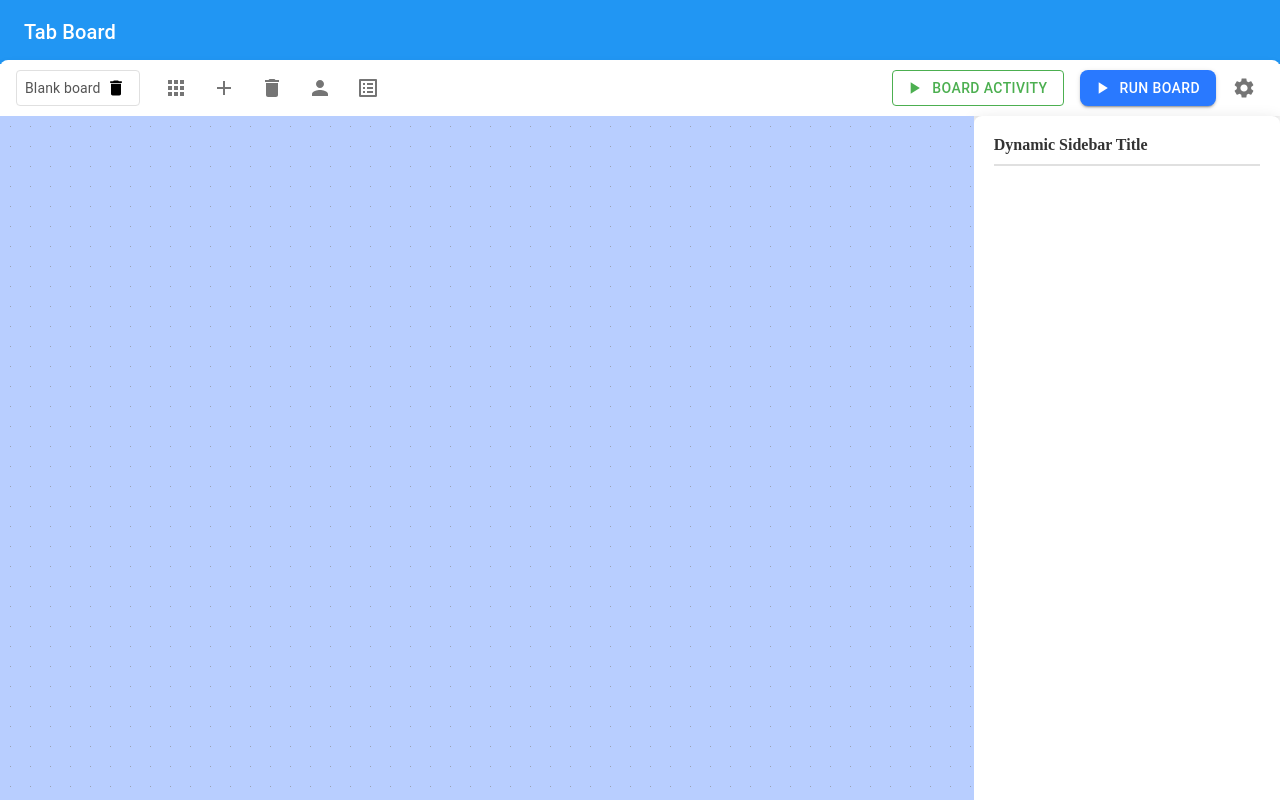
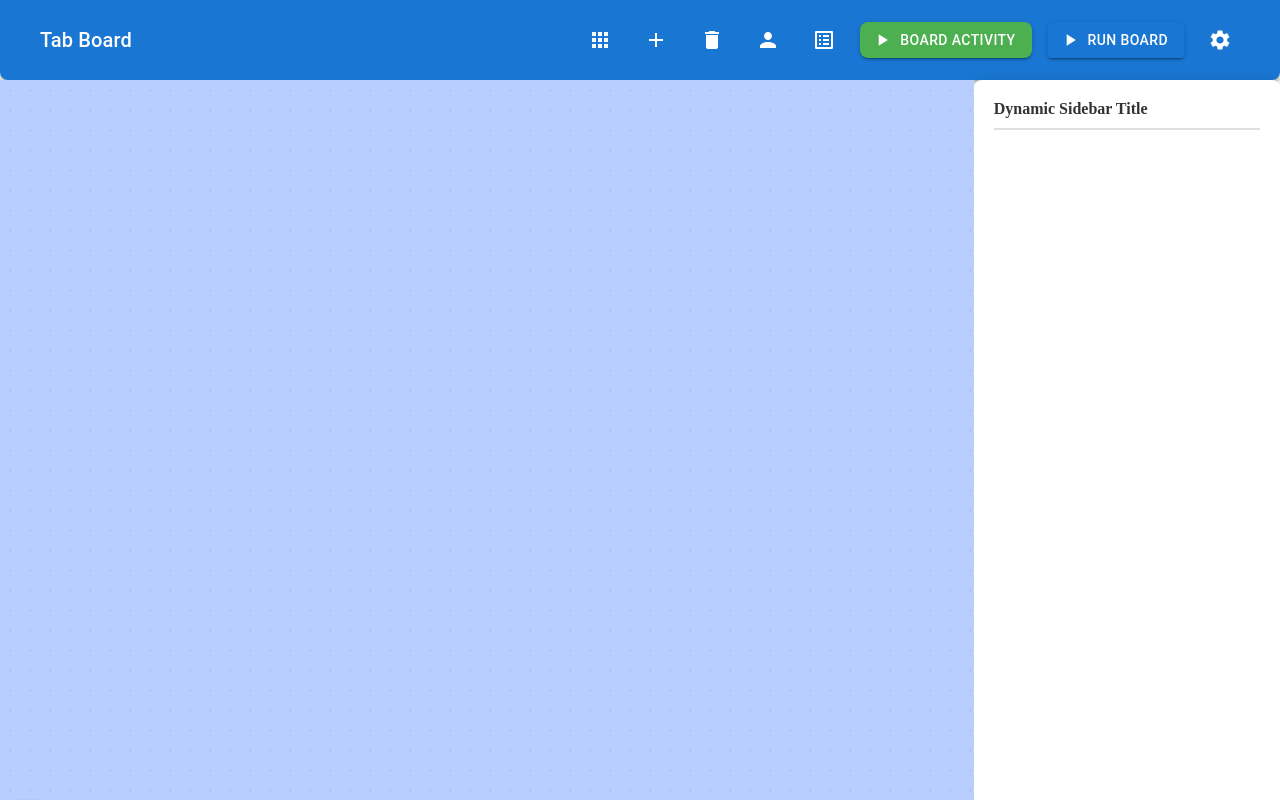
Before and after one commit to niley1nov/tab-board, a React app: page /#/board in a window 1280 px wide. Built offline with nearby package versions, Linux system fonts and the light colour scheme.

Commit message:
NavBar style refactoring

```diff
--- a/src/components/NavBar.jsx
+++ b/src/components/NavBar.jsx
@@ -18,22 +18,14 @@ import DeleteIcon from '@mui/icons-material/Delete';
 import PersonIcon from '@mui/icons-material/Person';
 import AddIcon from '@mui/icons-material/Add';
 import ListAltIcon from '@mui/icons-material/ListAlt';
-import {useToken} from '../containers/TokenContext'; // Adjust the path
-import { styled } from '@mui/system';
+import { useToken } from '../containers/TokenContext'; // Adjust the path
 
-const TabSection = styled(Box)(({ theme }) => ({
-	backgroundColor: '#fff',
-	borderRadius: '8px 8px 0 0',
-	boxShadow: '0px 4px 8px rgba(0, 0, 0, 0.1)',
-	padding: '8px 16px',
-	marginTop: '-4px',
-	display: 'flex',
-	alignItems: 'center',
-}));
+// Import the CSS file
+import '../stylesheets/NavBar.css';
 
 function Navbar({ onAddNode }) {
 	const [open, setOpen] = useState(false);
-	const {token, setToken} = useToken();
+	const { token, setToken } = useToken();
 	const [apiToken, setApiToken] = useState('');
 
 	function setInert(inert) {
@@ -59,72 +51,70 @@ function Navbar({ onAddNode }) {
 	};
 
 	useEffect(() => {
+		// Initialize apiToken with the current token value on component mount
+		setApiToken(token);
+
+		// Remove inert if dialog is closed
 		if (!open) {
 			setInert(false);
 		}
-	}, [open]);
+	}, [token, open]); // Runs on token initialization or when open changes
 
 	return (
-		<Box sx={{ flexShrink: 1 }}>
-			{/* Blue Header Section */}
-			<AppBar position="static" color="primary" sx={{ backgroundColor: '#2196f3', boxShadow: 'none' }}>
-				<Toolbar>
+		<>
+			{/* Merged Navbar */}
+			<AppBar position="static" className="navbar-container">
+				<Toolbar className="navbar-toolbar">
 					{/* App Title */}
-					<Typography variant="h6" component="div" sx={{ marginRight: 2 }}>
+					<Typography variant="h6" component="div">
 						Tab Board
 					</Typography>
-				</Toolbar>
-			</AppBar>
 
-			{/* White Tab Section */}
-			<TabSection>
-				{/* Tab with Close Icon */}
-				<Box display="flex" alignItems="center" sx={{ border: '1px solid #e0e0e0', borderRadius: 1, padding: '2px 8px', marginRight: 2 }}>
-					<Typography variant="body2">Blank board</Typography>
-					<IconButton size="small" color="inherit">
-						<DeleteIcon fontSize="small" />
-					</IconButton>
-				</Box>
-
-				{/* Icons */}
-				<Box sx={{ display: 'flex', gap: 1, alignItems: 'center', marginRight: 'auto' }}>
-					<IconButton color="default">
+					{/* Navigation Buttons */}
+					<Box className="navbar-icons">
+						<IconButton color="inherit">
 							<AppsIcon />
 						</IconButton>
-					<IconButton color="default" onClick={onAddNode}>
+						<IconButton color="inherit" onClick={onAddNode}>
 							<AddIcon />
 						</IconButton>
-					<IconButton color="default">
+						<IconButton color="inherit">
 							<DeleteIcon />
 						</IconButton>
-					<IconButton color="default">
+						<IconButton color="inherit">
 							<PersonIcon />
 						</IconButton>
-					<IconButton color="default">
+						<IconButton color="inherit">
 							<ListAltIcon />
 						</IconButton>
-				</Box>
 
-				{/* Board Activity */}
-				<Button variant="outlined" startIcon={<PlayArrowIcon />} sx={{ color: '#4caf50', borderColor: '#4caf50', marginRight: 2 }}>
+						{/* Buttons */}
+						<Button
+							variant="contained"
+							startIcon={<PlayArrowIcon />}
+							sx={{
+								backgroundColor: '#4caf50', // Green background
+								color: '#ffffff', // White text
+								borderRadius: '8px',
+							}}
+						>
 							Board Activity
 						</Button>
-
-				{/* Run Board Button */}
 						<Button
 							variant="contained"
-					color="primary"
 							startIcon={<PlayArrowIcon />}
-					sx={{ backgroundColor: '#2979ff', borderRadius: 2, padding: '6px 16px', marginRight: 1 }}
+							className="run-board-button"
 						>
 							Run Board
 						</Button>
 
 						{/* Settings Icon */}
-				<IconButton color="default" onClick={handleSettingOpen}>
+						<IconButton color="inherit" onClick={handleSettingOpen}>
 							<SettingsIcon />
 						</IconButton>
-			</TabSection>
+					</Box>
+				</Toolbar>
+			</AppBar>
 
 			{/* Modal Dialog */}
 			<Dialog open={open} onClose={handleSettingClose}>
@@ -153,7 +143,7 @@ function Navbar({ onAddNode }) {
 					</Button>
 				</DialogActions>
 			</Dialog>
-		</Box>
+		</>
 	);
 }
 
--- /dev/null
+++ b/src/stylesheets/NavBar.css
@@ -0,0 +1,35 @@
+/* Navbar.css */
+
+.navbar-container {
+	background-color: #2979ff;
+	padding: 8px 16px;
+	box-shadow: none;
+	border-radius: 0 0 8px 8px;
+}
+
+.navbar-toolbar {
+	display: flex;
+	justify-content: space-between;
+}
+
+.navbar-icons {
+	display: flex;
+	align-items: center;
+	gap: 16px;
+	flex-wrap: wrap; /* Allows items to wrap if they don’t fit in a single row */
+	/* Adjust gap if needed */
+}
+
+/* Navbar.css */
+.board-activity-button {
+    color: #ffffff; /* White text color */
+    border-color: #ffffff; /* White border color */
+    border-radius: 8px;
+    opacity: 0.9; /* Slight transparency to help it stand out */
+}
+
+.run-board-button {
+	background-color: #ffffff;
+	color: #2979ff;
+	border-radius: 8px;
+}
```
Lines whose indentation alone changed are shown as unchanged.
